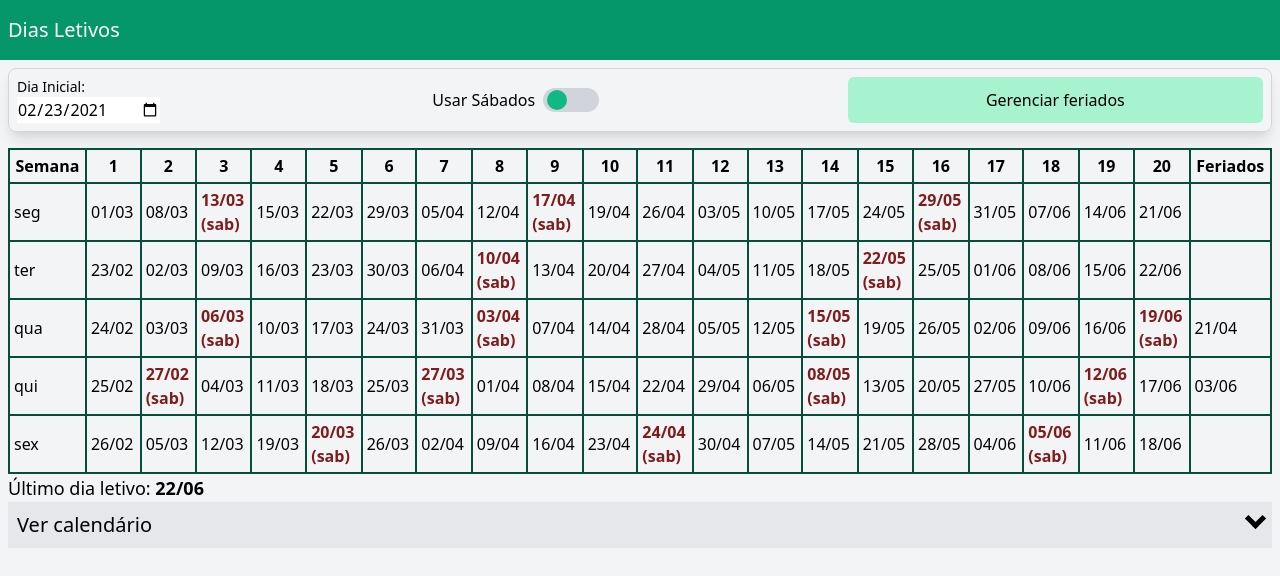
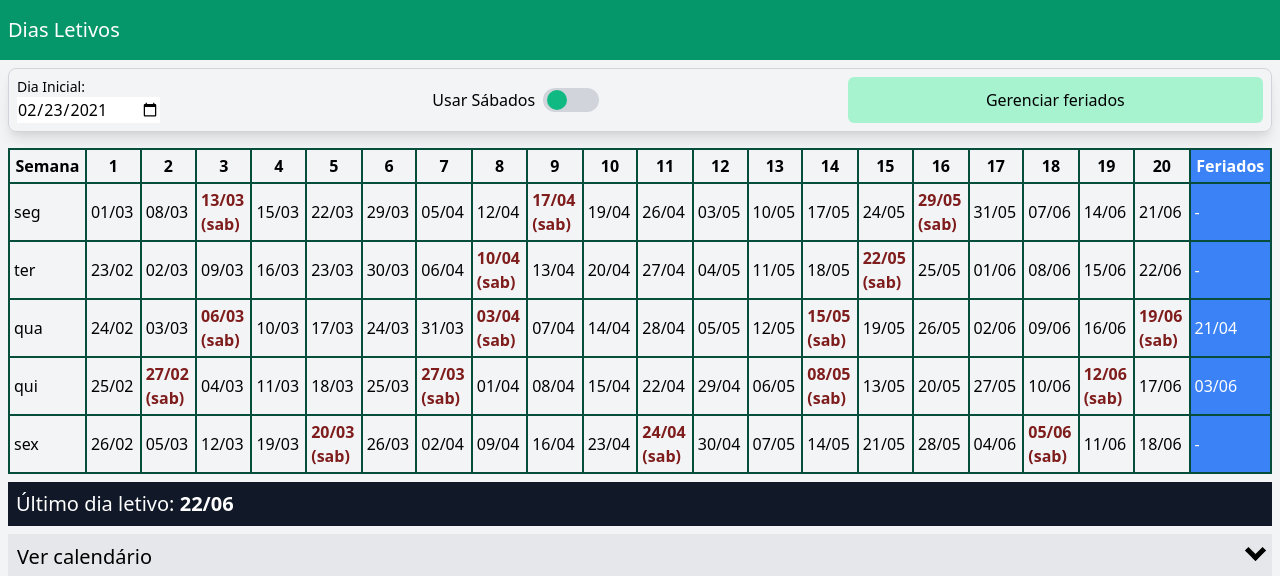
Before and after one commit to ranierivalenca/ifpe-working-days-svelte-2, a Svelte app: page / in a window 1280 px wide. Shown: the top 576 px of the page. Built offline with nearby package versions, Linux system fonts and the light colour scheme.

Commit message:
UX improvements - changing holidays color

```diff
--- a/src/App.svelte
+++ b/src/App.svelte
@@ -98,7 +98,7 @@
           {#each range(workingDays.number_of_weeks) as week}
             <th class="border-2 border-green-900 p-1">{week + 1}</th>
           {/each}
-          <th class="border-2 border-green-900 p-1">Feriados</th>
+          <th class="border-2 border-green-900 bg-blue-500 text-white p-1">Feriados</th>
         </tr>
         {#each workingDays.weekdays as weeks, day}
           <tr>
@@ -110,16 +110,18 @@
                 <td class="border-2 border-green-900 p-1">{working_day.date}</td>
               {/if}
             {/each}
-            <td class="border-2 border-green-900 p-1">
+            <td class="border-2 border-green-900 bg-blue-500 text-white p-1">
               {#each workingDays.weekdays_holidays[day] as holiday}
                 <div>{formatDate(holiday.timestamp, false)}</div>
+              {:else}
+                <div>-</div>
               {/each}
             </td>
           </tr>
         {/each}
       </table>
     </div>
-    <div class="text-lg">
+    <div class="text-xl my-2 bg-gray-900 text-white p-2">
       Último dia letivo: <span class="font-bold">{workingDays.last_day.date}</span>
     </div>
 
```
